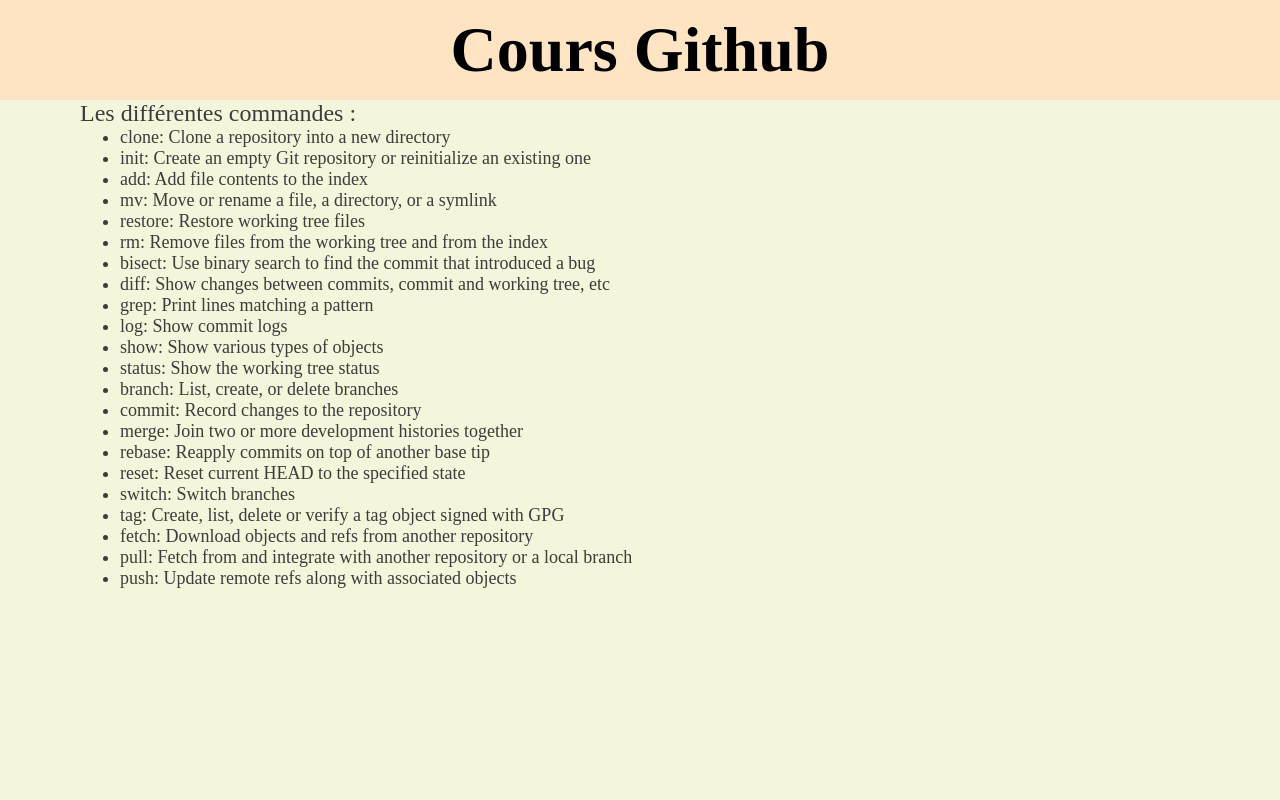
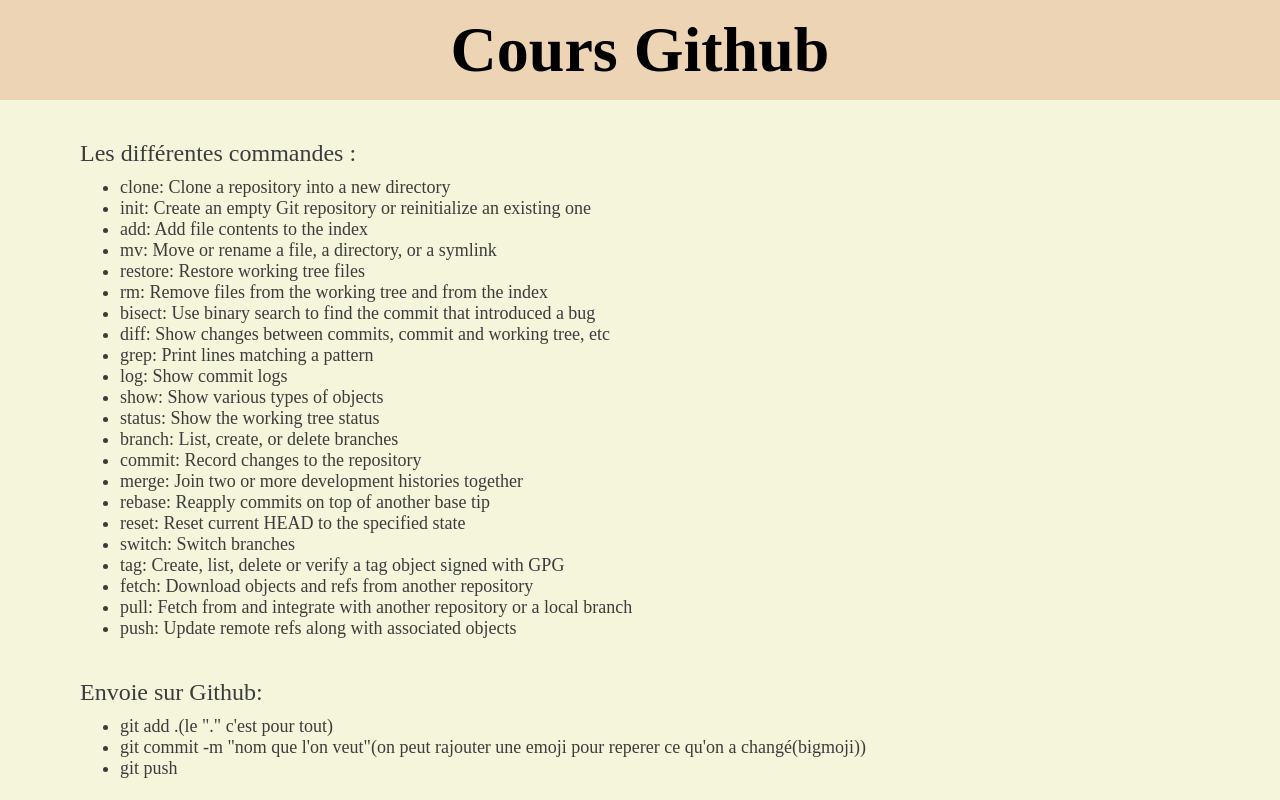
Before and after one commit to Clansou/cours-github, a plain HTML site: page index.html in a window 1280 px wide. Drawn offline with Linux system fonts and the light colour scheme.

Commit message:
:art: update Style du site

```diff
--- a/index.css
+++ b/index.css
@@ -4,7 +4,7 @@
 header{
     height: 100px;
     width: 100%;
-    background-color: bisque;
+    background-color: rgb(237, 212, 181);
     text-align: center;
     font-size: xx-large;
     display: flex;
@@ -21,9 +21,13 @@ body{background-color: beige;
 div{
     color:rgb(60, 60, 60);
     padding-left: 40px;
+    margin-top: 40px;
 }
 ul{
     font-size: x-large;
+}
+p{
+    margin-bottom: 10px;
 }
 li{
     font-size: large;
--- a/index.html
+++ b/index.html
@@ -13,7 +13,7 @@
         <h1>Cours Github</h1>
     </header>
     <div>
-        <ul>Les différentes commandes :
+        <ul> <p>Les différentes commandes :</p>
             <li>clone:     Clone a repository into a new directory</li>
             <li>init:      Create an empty Git repository or reinitialize an existing one</li>
             <li>add:       Add file contents to the index</li>
@@ -38,5 +38,13 @@
             <li>push:      Update remote refs along with associated objects</li>
         </ul>
     </div>
+    <div>
+        <ul> <p>Envoie sur Github:</p>
+            <li>git add .(le "." c'est pour tout)</li>
+            <li>git commit -m "nom que l'on veut"(on peut rajouter une emoji pour reperer ce qu'on a changé(bigmoji))</li>
+            <li>git push</li>
+        </ul>
+    </div>
+
 </body>
 </html>
```
Also changed, not shown: 1 other file.
